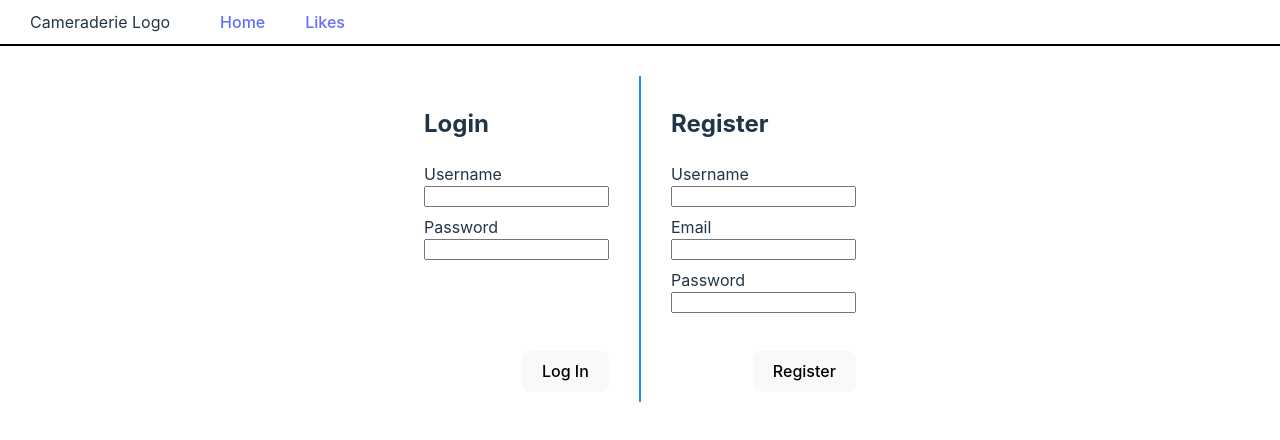
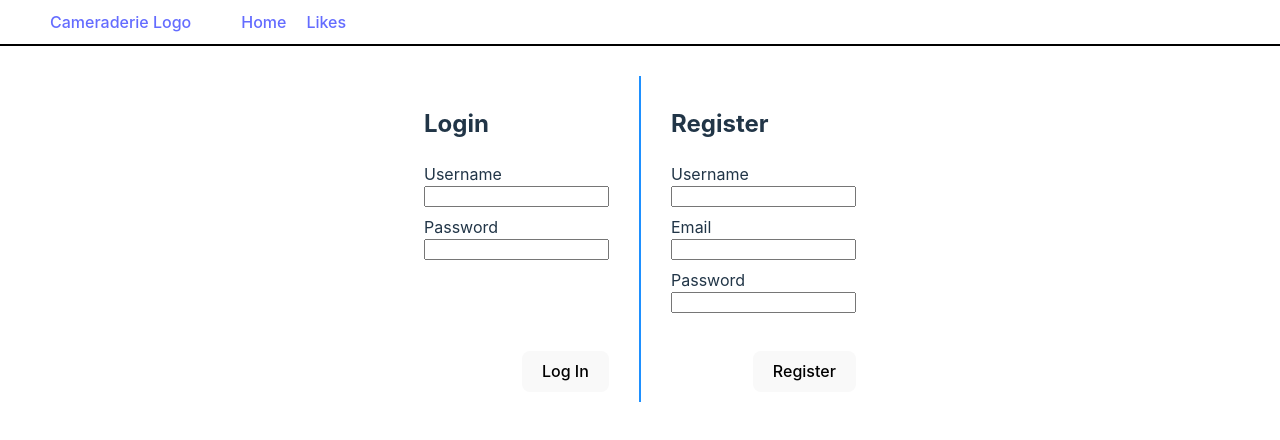
Before and after one commit to AshCaiH/cn-w10-instaclone_frontend, a React (Vite) app: page / in a window 1280 px wide. Shown: the top 440 px of the page. Built offline with nearby package versions, Linux system fonts and the light colour scheme.

Commit message:
enhance: updated navbar styling

```diff
--- a/src/components/navbar/_main.jsx
+++ b/src/components/navbar/_main.jsx
@@ -1,7 +1,5 @@
 import { Link } from "react-router-dom";
 import "./_style.css"
-import Links from "./links";
-import Logo from "./logo";
 import UserControls from "./user-info";
 
 export const Navbar = (props) => {
@@ -9,7 +7,9 @@ export const Navbar = (props) => {
 
     return (
         <div id="navbar">
-            <Logo />
+            <Link to="/"><div id="logo">
+                Cameraderie Logo
+            </div></Link>
             {props.routes.map((item, index) => {
                 return <Link key={props.key} to={item.path}>{item.title}</Link>
             })}
--- a/src/components/navbar/_style.css
+++ b/src/components/navbar/_style.css
@@ -7,7 +7,7 @@
     margin-bottom: 20px;
 }
 
-#navbar>div {
+#navbar div {
     padding: 10px 30px;
 }
 
@@ -31,5 +31,5 @@
 }
 
 #navbar>a {
-    margin: 0 20px;
+    margin-left: 20px;
 }
--- a/src/components/navbar/links.jsx
+++ /dev/null
@@ -1,10 +0,0 @@
-export const Links = (props) => {
-
-    return (
-        <div className="navbar-links">
-            Links
-        </div>
-    )
-}
-
-export default Links;
--- a/src/components/navbar/logo.jsx
+++ /dev/null
@@ -1,10 +0,0 @@
-export const Logo = (props) => {
-
-    return (
-        <div id="logo">
-            Cameraderie Logo
-        </div>
-    )
-}
-
-export default Logo;
```
